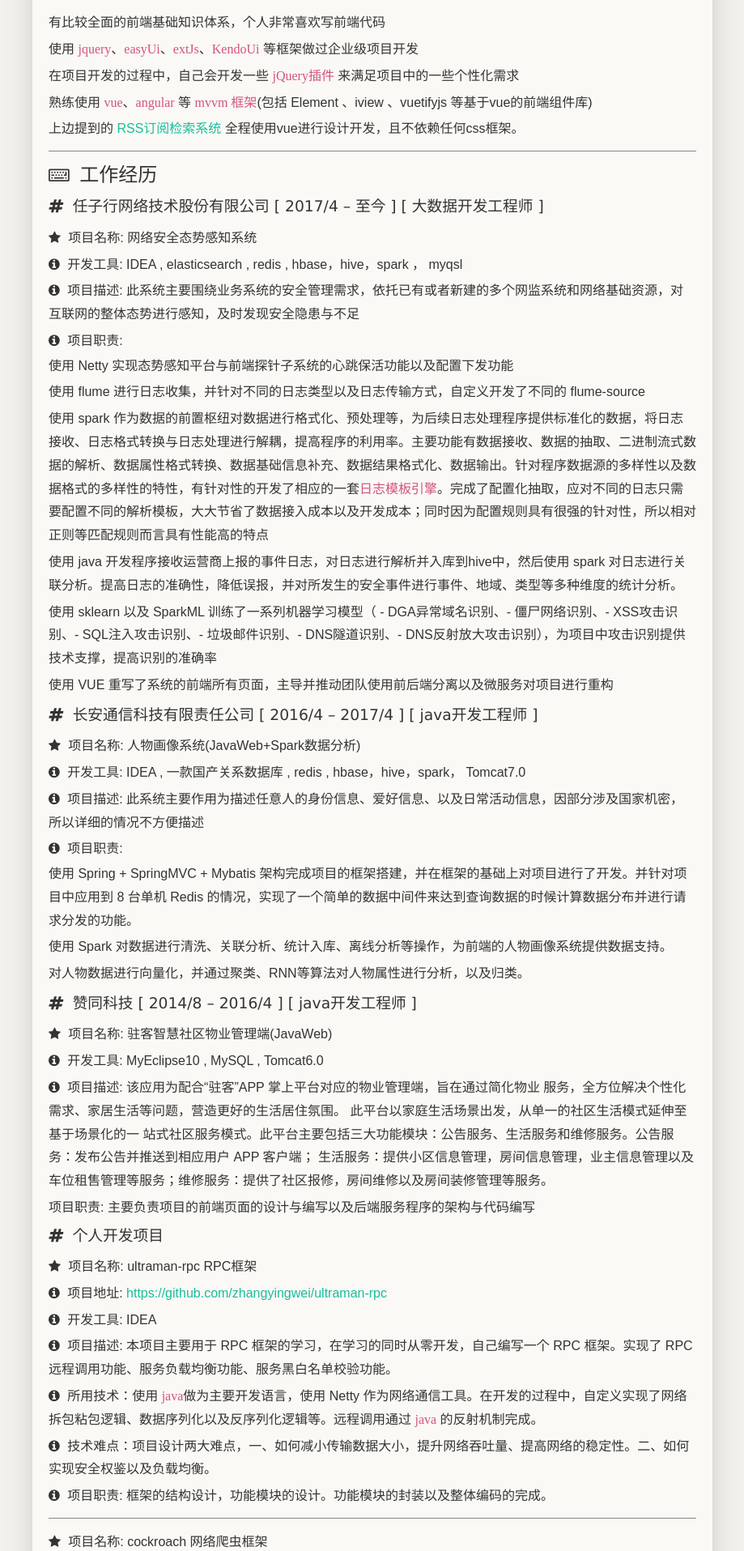
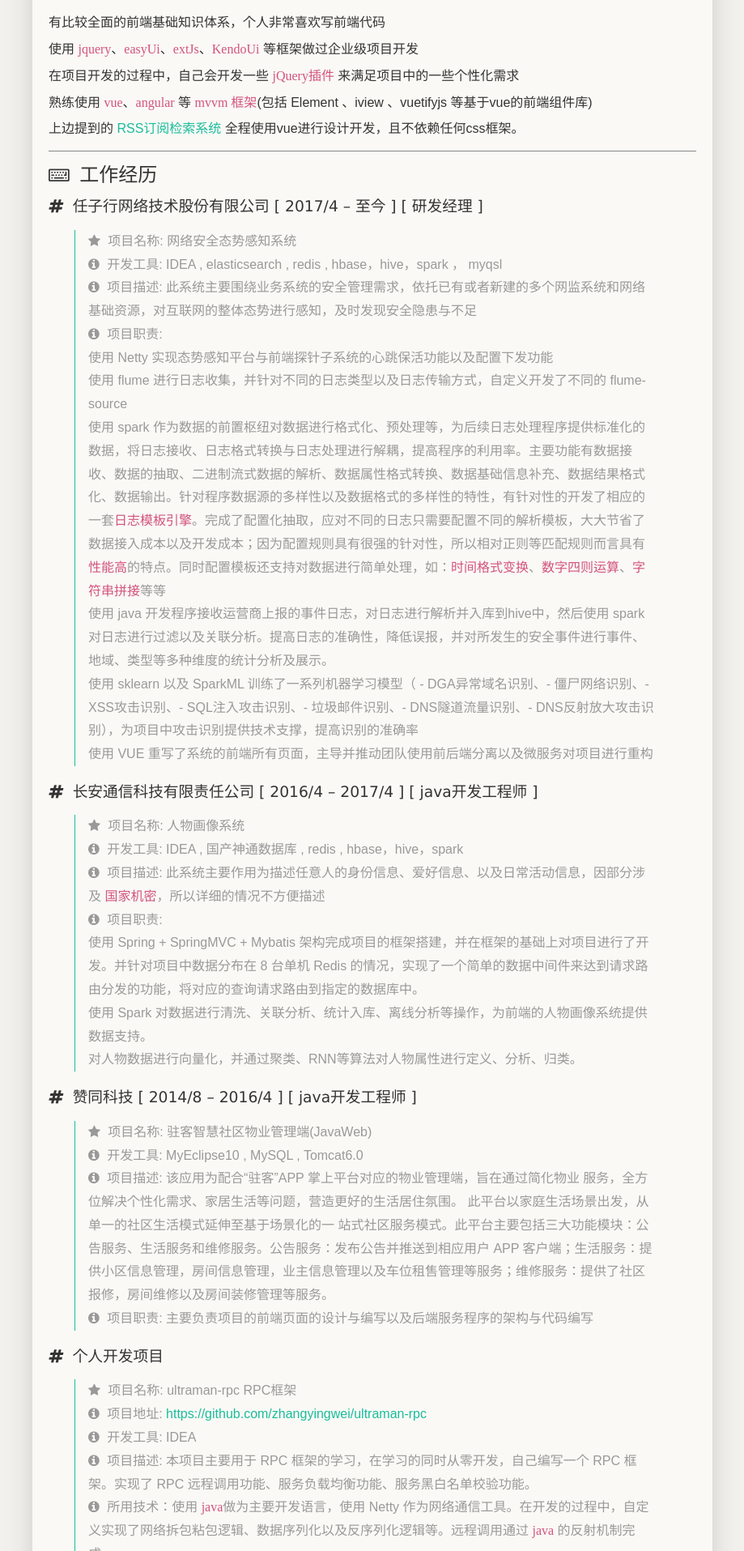
Before and after one commit to zhangyingwei/resume, a Jekyll site: the page built from _posts/2018-01-01-content.md, in a window 1280 px wide. Shown: the part 1890-3805 px from the top of the page at 81% size, without its empty margins (180-1099 px from the left). Built offline with Jekyll 4.4.1, drawn with Linux system fonts in a browser that asks for light colours; our own code applies the rules of GitHub Pages for plain Markdown files; some of the changed text lies outside the part shown.

Commit message:
格式+内容修改

```diff
--- a/_posts/2018-01-01-content.md
+++ b/_posts/2018-01-01-content.md
@@ -80,41 +80,45 @@
 
 ## $i-icon-keyboard-o 工作经历
 
-### $i-icon-hashtag 任子行网络技术股份有限公司 [ 2017/4 -- 至今 ] [ 大数据开发工程师 ]
+### $i-icon-hashtag 任子行网络技术股份有限公司 [ 2017/4 -- 至今 ] [ 研发经理 ]
 
+>
 * $i-icon-star 项目名称: 网络安全态势感知系统
 * $i-icon-info-circle 开发工具: IDEA , elasticsearch , redis , hbase，hive，spark ， myqsl
 * $i-icon-info-circle 项目描述: 此系统主要围绕业务系统的安全管理需求，依托已有或者新建的多个网监系统和网络基础资源，对互联网的整体态势进行感知，及时发现安全隐患与不足
 * $i-icon-info-circle 项目职责:
     * 使用 Netty 实现态势感知平台与前端探针子系统的心跳保活功能以及配置下发功能
 	* 使用 flume 进行日志收集，并针对不同的日志类型以及日志传输方式，自定义开发了不同的 flume-source
-    * 使用 spark 作为数据的前置枢纽对数据进行格式化、预处理等，为后续日志处理程序提供标准化的数据，将日志接收、日志格式转换与日志处理进行解耦，提高程序的利用率。主要功能有数据接收、数据的抽取、二进制流式数据的解析、数据属性格式转换、数据基础信息补充、数据结果格式化、数据输出。针对程序数据源的多样性以及数据格式的多样性的特性，有针对性的开发了相应的一套`日志模板引擎`。完成了配置化抽取，应对不同的日志只需要配置不同的解析模板，大大节省了数据接入成本以及开发成本；同时因为配置规则具有很强的针对性，所以相对正则等匹配规则而言具有性能高的特点
-	* 使用 java 开发程序接收运营商上报的事件日志，对日志进行解析并入库到hive中，然后使用 spark 对日志进行关联分析。提高日志的准确性，降低误报，并对所发生的安全事件进行事件、地域、类型等多种维度的统计分析。
-    * 使用 sklearn 以及 SparkML 训练了一系列机器学习模型（ - DGA异常域名识别、- 僵尸网络识别、- XSS攻击识别、- SQL注入攻击识别、- 垃圾邮件识别、- DNS隧道识别、- DNS反射放大攻击识别），为项目中攻击识别提供技术支撑，提高识别的准确率
+    * 使用 spark 作为数据的前置枢纽对数据进行格式化、预处理等，为后续日志处理程序提供标准化的数据，将日志接收、日志格式转换与日志处理进行解耦，提高程序的利用率。主要功能有数据接收、数据的抽取、二进制流式数据的解析、数据属性格式转换、数据基础信息补充、数据结果格式化、数据输出。针对程序数据源的多样性以及数据格式的多样性的特性，有针对性的开发了相应的一套`日志模板引擎`。完成了配置化抽取，应对不同的日志只需要配置不同的解析模板，大大节省了数据接入成本以及开发成本；因为配置规则具有很强的针对性，所以相对正则等匹配规则而言具有`性能高`的特点。同时配置模板还支持对数据进行简单处理，如：`时间格式变换`、`数字四则运算`、`字符串拼接`等等
+	* 使用 java 开发程序接收运营商上报的事件日志，对日志进行解析并入库到hive中，然后使用 spark 对日志进行过滤以及关联分析。提高日志的准确性，降低误报，并对所发生的安全事件进行事件、地域、类型等多种维度的统计分析及展示。
+    * 使用 sklearn 以及 SparkML 训练了一系列机器学习模型（ - DGA异常域名识别、- 僵尸网络识别、- XSS攻击识别、- SQL注入攻击识别、- 垃圾邮件识别、- DNS隧道流量识别、- DNS反射放大攻击识别），为项目中攻击识别提供技术支撑，提高识别的准确率
 	* 使用 VUE 重写了系统的前端所有页面，主导并推动团队使用前后端分离以及微服务对项目进行重构
 
 ### $i-icon-hashtag 长安通信科技有限责任公司 [ 2016/4 -- 2017/4 ] [ java开发工程师 ]
 
-* $i-icon-star 项目名称: 人物画像系统(JavaWeb+Spark数据分析)
-* $i-icon-info-circle 开发工具: IDEA , 一款国产关系数据库 , redis , hbase，hive，spark， Tomcat7.0
-* $i-icon-info-circle 项目描述: 此系统主要作用为描述任意人的身份信息、爱好信息、以及日常活动信息，因部分涉及国家机密，所以详细的情况不方便描述
+>
+* $i-icon-star 项目名称: 人物画像系统
+* $i-icon-info-circle 开发工具: IDEA , 国产神通数据库 , redis , hbase，hive，spark
+* $i-icon-info-circle 项目描述: 此系统主要作用为描述任意人的身份信息、爱好信息、以及日常活动信息，因部分涉及 `国家机密`，所以详细的情况不方便描述
 * $i-icon-info-circle 项目职责:
-    * 使用 Spring + SpringMVC + Mybatis 架构完成项目的框架搭建，并在框架的基础上对项目进行了开发。并针对项目中应用到 8 台单机 Redis 的情况，实现了一个简单的数据中间件来达到查询数据的时候计算数据分布并进行请求分发的功能。
+    * 使用 Spring + SpringMVC + Mybatis 架构完成项目的框架搭建，并在框架的基础上对项目进行了开发。并针对项目中数据分布在 8 台单机 Redis 的情况，实现了一个简单的数据中间件来达到请求路由分发的功能，将对应的查询请求路由到指定的数据库中。
     * 使用 Spark 对数据进行清洗、关联分析、统计入库、离线分析等操作，为前端的人物画像系统提供数据支持。
-	* 对人物数据进行向量化，并通过聚类、RNN等算法对人物属性进行分析，以及归类。
+	* 对人物数据进行向量化，并通过聚类、RNN等算法对人物属性进行定义、分析、归类。
 
 ### $i-icon-hashtag 赞同科技 [ 2014/8 -- 2016/4 ] [ java开发工程师 ]
 
+>
 * $i-icon-star 项目名称: 驻客智慧社区物业管理端(JavaWeb)
 * $i-icon-info-circle 开发工具: MyEclipse10 , MySQL , Tomcat6.0
 * $i-icon-info-circle 项目描述: 该应用为配合“驻客”APP 掌上平台对应的物业管理端，旨在通过简化物业
 服务，全方位解决个性化需求、家居生活等问题，营造更好的生活居住氛围。
 此平台以家庭生活场景出发，从单一的社区生活模式延伸至基于场景化的一
-站式社区服务模式。此平台主要包括三大功能模块：公告服务、生活服务和维修服务。*公告服务：发布公告并推送到相应用户 APP 客户端*； *生活服务：提供小区信息管理，房间信息管理，业主信息管理以及车位租售管理等服务*；*维修服务：提供了社区报修，房间维修以及房间装修管理等服务*。
-* 项目职责: 主要负责项目的前端页面的设计与编写以及后端服务程序的架构与代码编写
+站式社区服务模式。此平台主要包括三大功能模块：公告服务、生活服务和维修服务。公告服务：发布公告并推送到相应用户 APP 客户端；生活服务：提供小区信息管理，房间信息管理，业主信息管理以及车位租售管理等服务；维修服务：提供了社区报修，房间维修以及房间装修管理等服务。
+* $i-icon-info-circle 项目职责: 主要负责项目的前端页面的设计与编写以及后端服务程序的架构与代码编写
 
 ### $i-icon-hashtag 个人开发项目
 
+>
 * $i-icon-star 项目名称: ultraman-rpc RPC框架
 * $i-icon-info-circle 项目地址: [https://github.com/zhangyingwei/ultraman-rpc](https://github.com/zhangyingwei/ultraman-rpc)
 * $i-icon-info-circle 开发工具: IDEA
@@ -123,37 +127,36 @@
 * $i-icon-info-circle 技术难点：项目设计两大难点，一、如何减小传输数据大小，提升网络吞吐量、提高网络的稳定性。二、如何实现安全权鉴以及负载均衡。
 * $i-icon-info-circle 项目职责: 框架的结构设计，功能模块的设计。功能模块的封装以及整体编码的完成。
 
----
-
+>
 * $i-icon-star 项目名称: cockroach 网络爬虫框架
+* $i-icon-info-circle 项目地址: [https://github.com/zhangyingwei/cockroach](https://github.com/zhangyingwei/cockroach)
 * $i-icon-info-circle 开发工具: IDEA
-* $i-icon-info-circle 项目描述: 开启本项目的意义在于，遍历网络上的java系爬虫之后发现开发都比较复杂，所以想要开发一个非常简单的爬虫框架，不需要多大的学习成本就可以实现一个爬虫
+* $i-icon-info-circle 项目描述: 开启本项目的意义在于，遍历网络上的java系爬虫之后发现开发都比较复杂，所以想要开发一个使用简单的爬虫框架，不需要多大的学习成本就可以实现一个爬虫
+* $i-icon-info-circle 项目特点: 使用简单，稳定性高，便于监控
 * $i-icon-info-circle 所用技术：主要使用 `java`做为主要开发语言，默认使用okhttp作为网络请求工具（程序中提供接口可以替换为其他http客户端），使用jsoup作为html解析工具。使用 chrome 无头浏览器作为网页动态渲染工具
 * $i-icon-info-circle 项目职责: 个人项目，所以包括框架的结构，模块的设计，模块的封装，异常的处理，功能的实现，均由自己独立完成。
-* $i-icon-info-circle 项目地址: https://github.com/zhangyingwei/cockroach
 
- ---
-
+>
 * $i-icon-star 项目名称: TreeHole 博客系统 [访问地址](http://blog.zhangyingwei.com)
+* $i-icon-info-circle 项目地址: [https://github.com/zhangyingwei/treehole-jekyll](https://github.com/zhangyingwei/treehole-jekyll)
 * $i-icon-info-circle 开发工具: IDEA , sublimeText3 , mysql, sqlite
 * $i-icon-info-circle 项目描述: 本项目的目的在于解决动态博客主题单一的问题，使用 Solid 模板引擎，适配 jekyll 模板，天生支持 jekyll 的众多主题
+* $i-icon-info-circle 项目特点:
+	* 对于普通使用者来说，一键安装，一键运行，内嵌sqlite数据库，不需要做特殊的配置
+	* 博客前端模板适配 `jekyll` 模板，可以使用海量 `jekyll` 前端模板
+	* 对于有一定的技术经验的人来说，可以自定义开发个性化的前端模板
+	* 前端模板引擎系自主开发并开源的引擎，用户可以有针对性的做定制化开发
 * $i-icon-info-circle 所用技术: 后端主要使用 `java`做为主要开发语言，使用`spring-boot` 、`mybatis`等后端框架。前端主要使用 `Solid` 模板引擎开发。
 * $i-icon-info-circle 项目职责: 项目中的架构搭建，功能点的划分，数据库的设计，原型图的设计，前端页面的开发，后端代码的开发均为自己开发。项目主要的难点在于为了适配 jekyll 模板，定制化开发了 Solid 模板引擎，并应用于 spring-boot 中。
-* $i-icon-info-circle 项目地址: https://github.com/zhangyingwei/treehole-jekyll
 
- ---
-
-* $i-icon-star 项目名称: Hermes RSS订阅系统
-* $i-icon-info-circle 开发工具: IDEA , sublimeText3 , mysql , Tomcat7.0
+>
+* $i-icon-star 项目名称: RSearch RSS订阅检索系统 [访问地址](http://rss.zhangyingwei.com)
+* $i-icon-info-circle 开发工具: IDEA , vscode , mysql
 * $i-icon-info-circle 项目描述: 随着 Google Reader 的关闭以及国内的 RSS 阅读器厂家纷纷关闭 RSS 订阅服务，众多优秀的独立博客内容就很难聚合维护。此产品目的在于订阅 RSS 源，把优秀的内容聚合起来,并通过前端网站展示与后端邮件推送的形式把内容推送到用户手中。应用主要包含服务端程序，前端网站程序，后端管理端程序以及其他插件程序。
-* $i-icon-info-circle 所用技术: 后端主要使用 `java`做为主要开发语言，使用`springMVC`，`mybatis`等后端框架。前端主要使用`vue.js`开发。
+* $i-icon-info-circle 项目特点:
+	* RSS 聚合并提供检索动能
+	* 按阅读热度推荐文章功能
+	* 按订阅热度推荐订阅源功能
+	* 按规则订阅内容功能，用户可以通过自定义规则，对订阅源的文章进行过滤订阅，去掉不感兴趣的内容，增加订阅内容的价值
+* $i-icon-info-circle 所用技术: 后端主要使用 `java`做为主要开发语言，使用 `springcloud` 全家桶，微服务架构。前端主要使用`vue`开发。
 * $i-icon-info-circle 项目职责: 系统所有功能均由本人独立开发
-
- ---
-
-* $i-icon-star 项目名称: 基于 ZMQ 的农产品电子商务平台
-* $i-icon-info-circle 开发工具: MyEclipse10 , MySql , Tomcat7.0 , zmq
-* $i-icon-info-circle 项目描述: 本产品基于 ZMQ 技术之上实现了 RPC 技术，主要用于农产品线上交易。主要包含商品信息发布及交易模块、会员信息管理模块、用户反馈模块，公告发布模块等四大模块。
-* $i-icon-info-circle 项目职责: 本人主要负责 RPC 框架的设计与开发同时基于 RPC 开发了以下模块：
-* $i-icon-info-circle 用户登录模块
-* $i-icon-info-circle 商品交易模块
--- a/assets/main.js
+++ b/assets/main.js
@@ -26,12 +26,12 @@
 
 document.getElementsByTagName('body')[0].innerHTML = htmls
 
-var lis = document.getElementsByClassName("entry-content")[0].getElementsByTagName("li")
-var listItype = '<i class="fa fa-angle-right" aria-hidden="true"></i> '
-for (let index = 0; index < lis.length; index++) {
-    var element = lis[index];
-    var inode = element.childNodes[0]
-    if(inode.nodeName != 'I'){
-        element.innerHTML = listItype + element.innerHTML
-    }
-}
+// var lis = document.getElementsByClassName("entry-content")[0].getElementsByTagName("li")
+// var listItype = '<i class="fa fa-angle-right" aria-hidden="true"></i> '
+// for (let index = 0; index < lis.length; index++) {
+//     var element = lis[index];
+//     var inode = element.childNodes[0]
+//     if(inode.nodeName != 'I'){
+//         element.innerHTML = listItype + element.innerHTML
+//     }
+// }
--- a/css/main.css
+++ b/css/main.css
@@ -6,6 +6,7 @@
     margin: 0;
     padding: 0;
     background-color: #f2f1ed;
+    font-weight: 200;
 }
 
 @media screen and (min-width: 320px) and (max-width: 800px) {
@@ -60,11 +61,16 @@
 } */
 
 .entry-content ul li{
-
+    /* padding: 2px 0px; */
+    font-weight: 200;
 }
 
 .entry-content ul{
     margin-bottom: 20px;
+}
+
+.entry-content ul  li ul{
+    margin-bottom: 0px;
 }
 
 .entry-content h3 {
@@ -81,15 +87,15 @@
 
 .entry-content h1 + ul{
     margin-top: 10px;
-    border-left: 5px solid #9E9E9E;
-    border-radius: 3px;
+    border-left: 2px solid #9E9E9E;
+    border-radius: 1px;
     padding-left: 10px;
 }
 
 .entry-content h2 + ul{
     margin-top: 10px;
-    border-left: 5px solid #9E9E9E;
-    border-radius: 3px;
+    border-left: 2px solid #9E9E9E;
+    border-radius: 1px;
     padding-left: 10px;
 }
 
@@ -116,3 +122,26 @@
     /* border-radius: 2px; */
     color: #d3547e;
 }
+
+.entry-content blockquote {
+    border: 0;
+    padding: 0;
+    margin: 0;
+    padding-left: 20px;
+}
+
+.entry-content .fa + ul li {
+    padding: 2px 0px;
+}
+
+.entry-content .fa + ul li::before {
+    content: "&";
+    display: inline-block;
+    font-weight: bold;
+    padding-right: 5px;
+    /* background-color: #d3547e; */
+}
+
+.entry-content .fa + ul li {
+    padding-left: 20px;
+}
```
